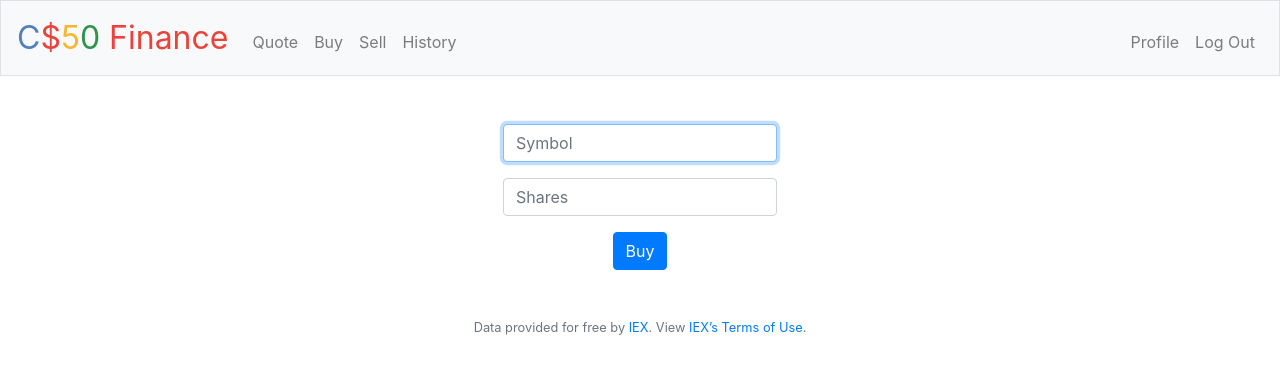
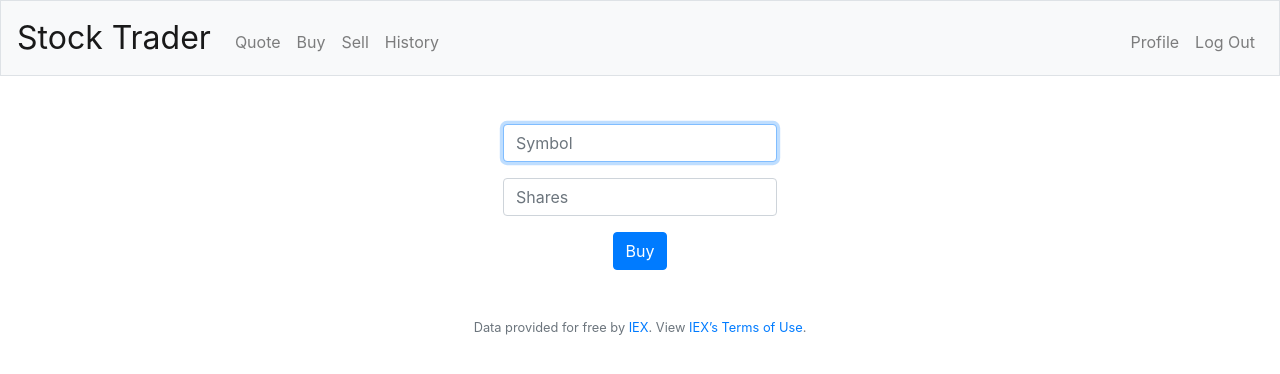
Before and after one commit to cameronalberg/stock-trader, a Flask app: page /buy in a window 1280 px wide. Shown: the top 374 px of the page. Run offline with Flask 2, Linux system fonts and the light colour scheme; a user stored in the database is signed in; some libraries are stand-ins or nearby versions.

Commit message:
changed page titles. updated readme with additional information.

```diff
--- a/templates/layout.html
+++ b/templates/layout.html
@@ -19,14 +19,14 @@
         <script src="https://code.jquery.com/jquery-3.5.1.slim.min.js" integrity="sha384-DfXdz2htPH0lsSSs5nCTpuj/zy4C+OGpamoFVy38MVBnE+IbbVYUew+OrCXaRkfj" crossorigin="anonymous"></script>
         <script src="https://cdn.jsdelivr.net/npm/bootstrap@4.5.3/dist/js/bootstrap.bundle.min.js" integrity="sha384-ho+j7jyWK8fNQe+A12Hb8AhRq26LrZ/JpcUGGOn+Y7RsweNrtN/tE3MoK7ZeZDyx" crossorigin="anonymous"></script>
 
-        <title>C$50 Finance: {% block title %}{% endblock %}</title>
+        <title>Stock Trader: {% block title %}{% endblock %}</title>
 
     </head>
 
     <body>
 
         <nav class="navbar navbar-expand-md navbar-light bg-light border">
-            <a class="navbar-brand" href="/"><span class="blue">C</span><span class="red">$</span><span class="yellow">5</span><span class="green">0</span> <span class="red">Finance</span></a>
+            <a class="navbar-brand" href="/">Stock Trader</a>
             <button aria-controls="navbar" aria-expanded="false" aria-label="Toggle navigation" class="navbar-toggler" data-target="#navbar" data-toggle="collapse" type="button">
                 <span class="navbar-toggler-icon"></span>
             </button>
```
Also changed, not shown: README.md.
